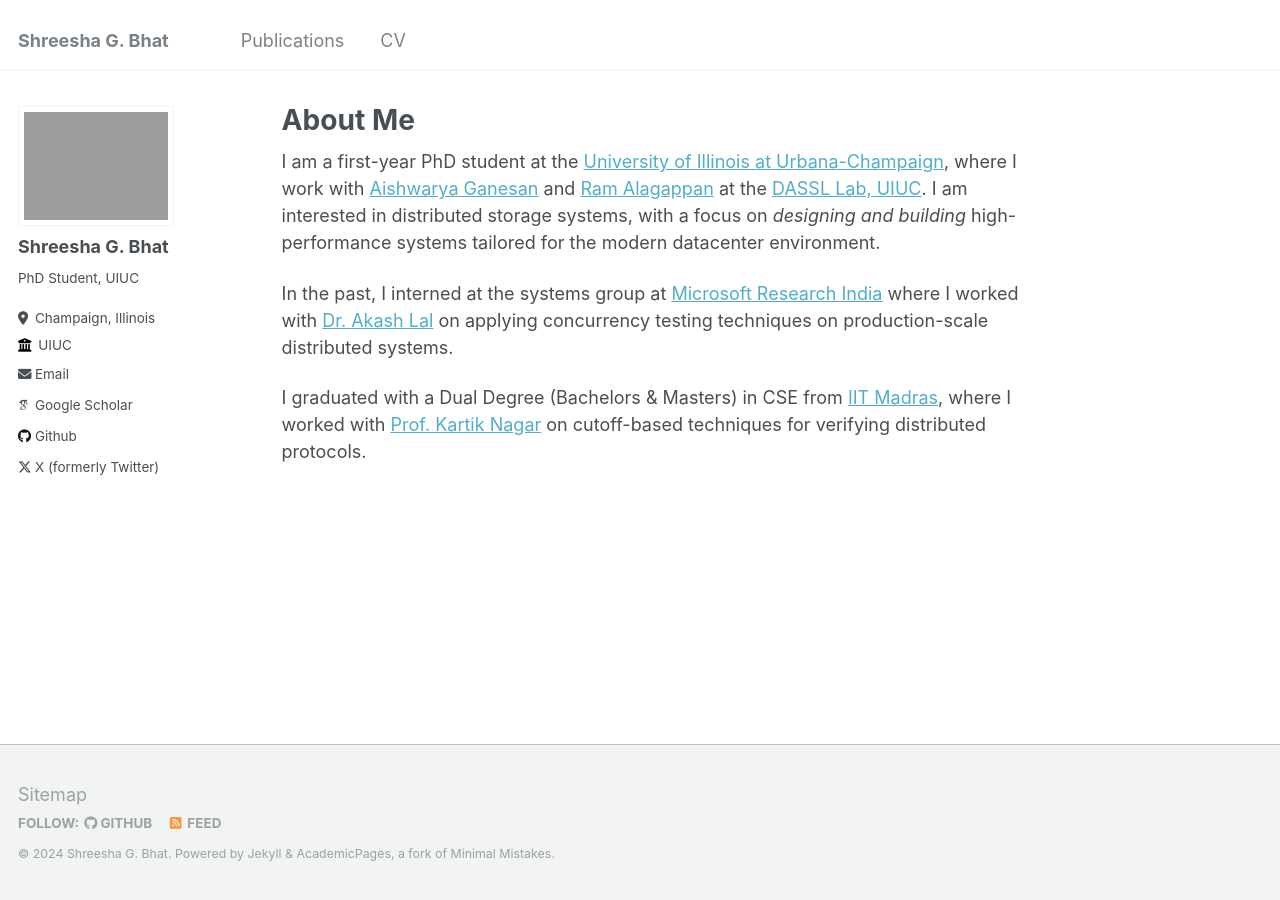
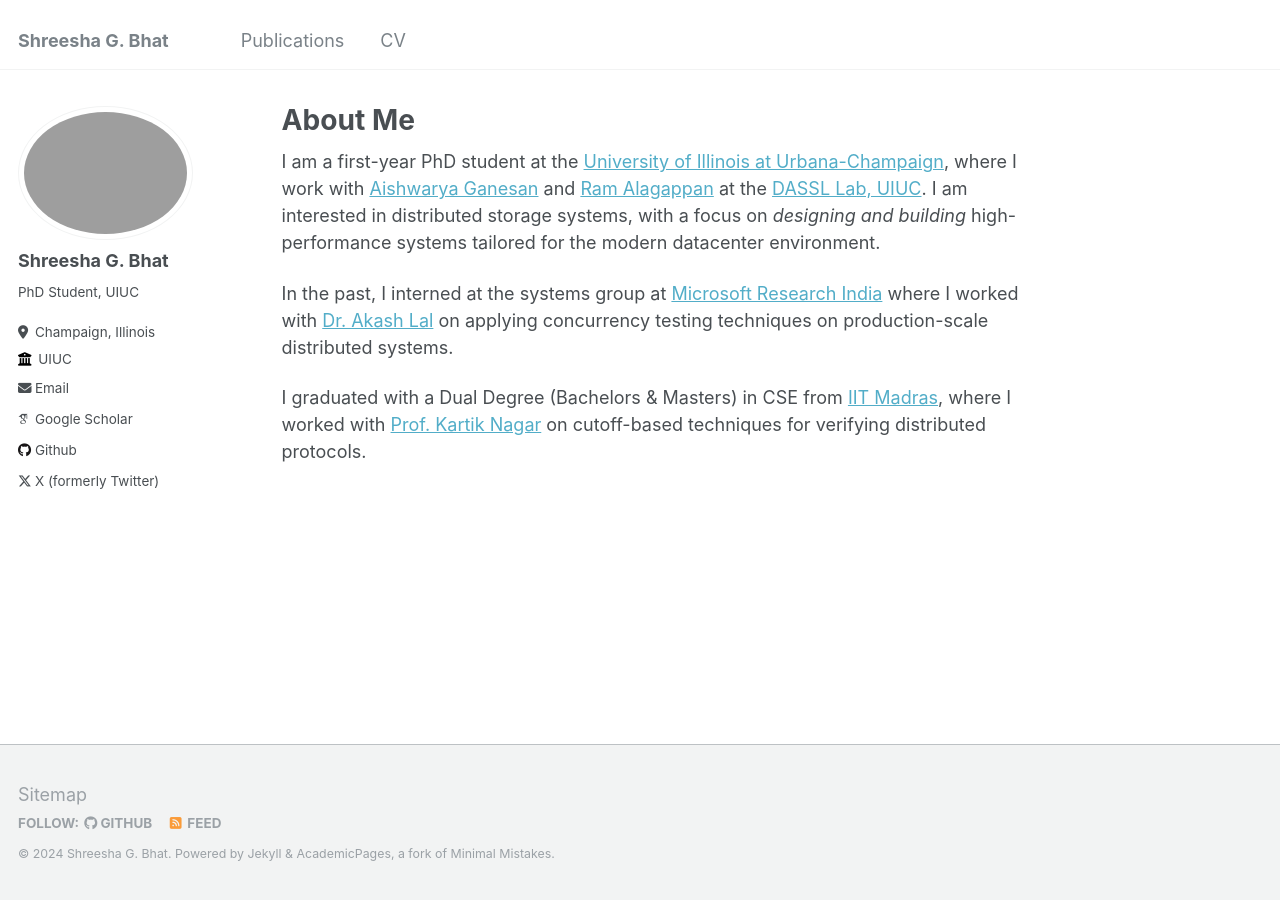
Before and after one commit to shreesha00/personal-website, a Jekyll site: the page built from _pages/about.md, in a window 1280 px wide. Built offline with Jekyll 4.4.1, drawn with Linux system fonts in a browser that asks for light colours; some web fonts are replaced.

Commit message:
Changed it back to oval

```diff
--- a/_sass/_sidebar.scss
+++ b/_sass/_sidebar.scss
@@ -80,8 +80,8 @@
     display: table-cell;
     vertical-align: top;
     width: 36px;
-    height: 36px;
-    border-radius: 0; // Make it a rectangle
+    // set width only, for non-square avatars
+    // height: 36px;
 
     @include breakpoint($large) {
         display: block;
@@ -90,13 +90,12 @@
     }
 
     img {
-        width: 80%;
-        height: auto;
-        border-radius: 0; // Make it a rectangle
+        max-width: 175px;
+        border-radius: 50%;
 
         @include breakpoint($large) {
-            padding: 5px;
-            border: 1px solid $border-color;
+        padding: 5px;
+        border: 1px solid $border-color;
         }
     }
 }
```
